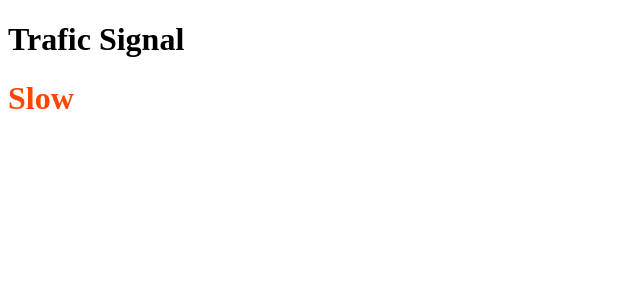
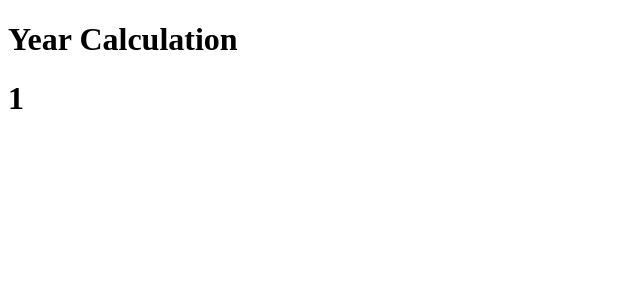
Before and after one commit to Jaymaharashtra/Angular-12-Practice, an Angular app: page / in a window 1280 px wide. Shown: the top 300 px of the page, without its empty margins (0-640 px from the left). Built offline with nearby package versions, Linux system fonts and the light colour scheme.

Commit message:
Contain Switch Condition Example

```diff
--- a/src/app/app.component.html
+++ b/src/app/app.component.html
@@ -1,11 +1,13 @@
-<h1>Trafic Signal</h1>
+<h1>Year Calculation</h1>
+<div [ngSwitch]="Year">
 
-<ng-template [ngIf]="color==='red'" >
-  <h1 style="color: red;">Stop</h1>
-</ng-template>
-<ng-template [ngIf]="color==='orange'" >
-  <h1 style="color: orangered;">Slow</h1>
-</ng-template>
-<ng-template [ngIf]="color==='green'" >
-  <h1 style="color: green;">GO</h1>
-</ng-template>
+
+  <h1 *ngSwitchCase="'Jan'">1</h1>
+  <h1 *ngSwitchCase="'Feb'">2</h1>
+  <h1 *ngSwitchCase="'Mar'">3</h1>
+  <h1 *ngSwitchCase="'Apr'">4</h1>
+  <h1 *ngSwitchCase="'May'">5</h1>
+  <h1 *ngSwitchCase="'Jun'">6</h1>
+  <h1 *ngSwitchDefault="">Unkown Entity</h1>
+
+</div>
--- a/src/app/app.component.ts
+++ b/src/app/app.component.ts
@@ -8,7 +8,7 @@ import { Component } from '@angular/core';
 export class AppComponent {
   title = 'practice';
   hero = 'Prabhas';
-  color = 'orange';
+  Year = 'Jan';
 
 
 
```
